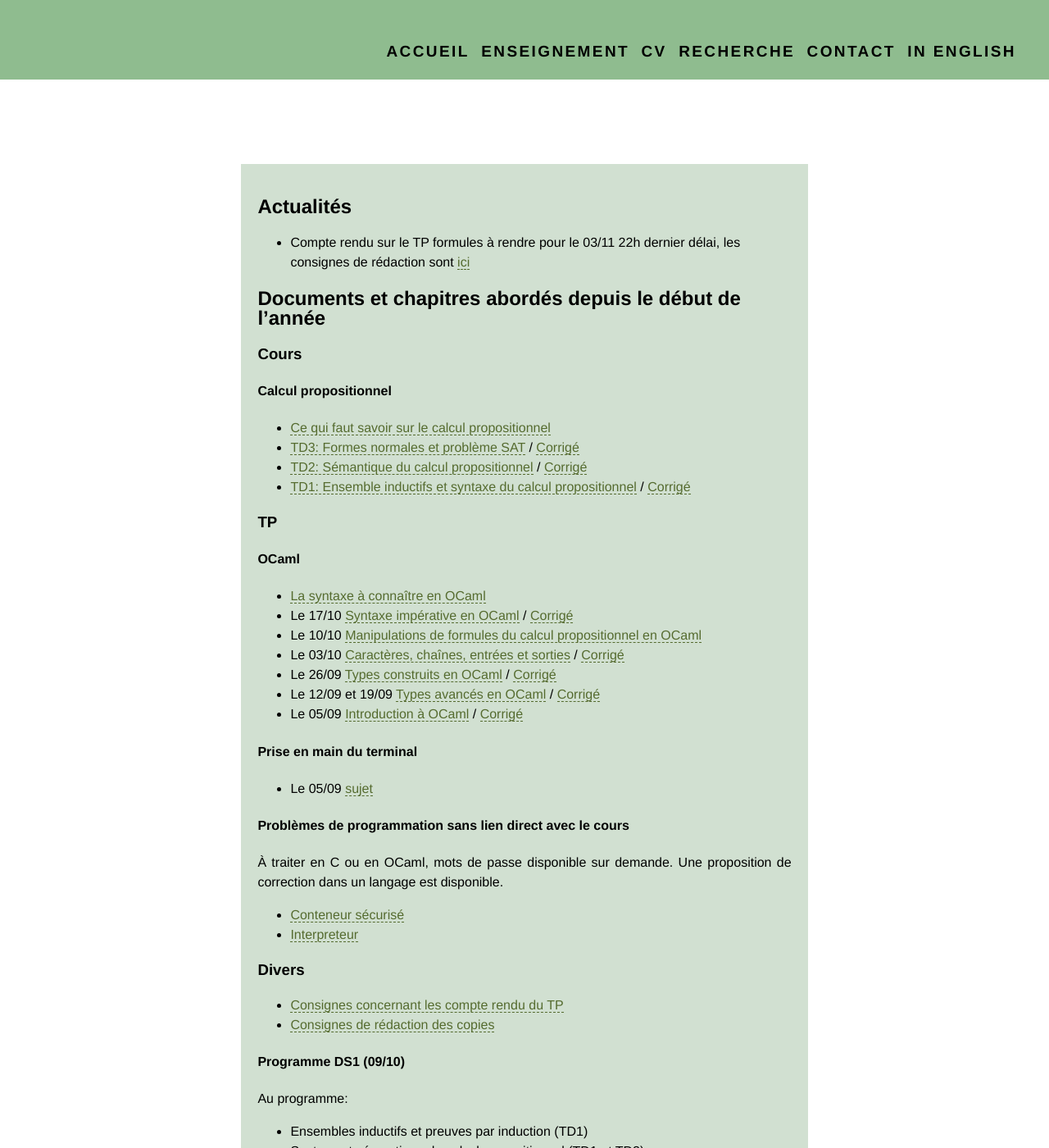
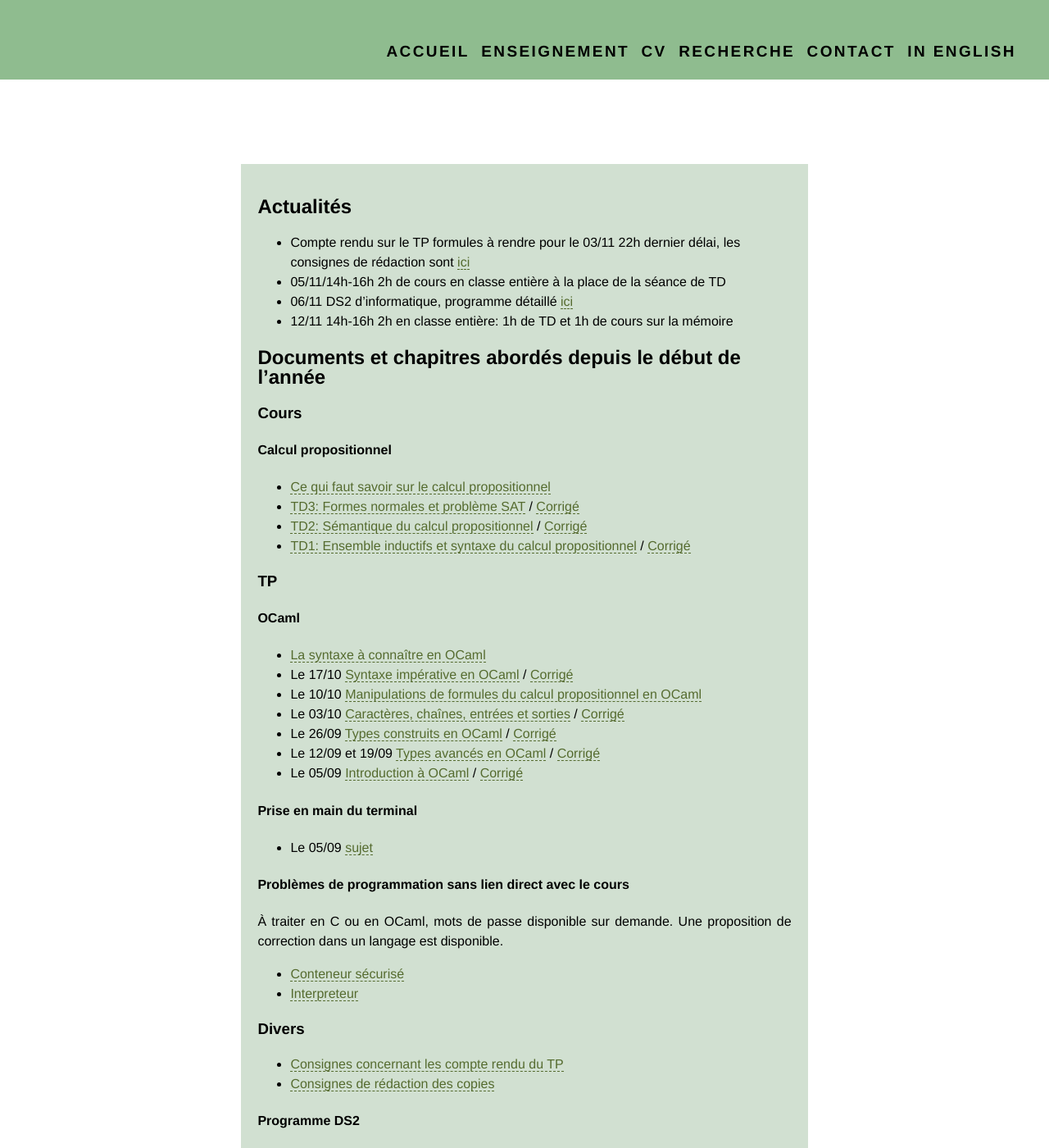
Before and after one commit to VladislavTempez/Vladislavtempez.github.io, a Jekyll site: the page built from pages/mp2i.md, in a window 1280 px wide and 1400 px high. Shown: the whole window at 82% size. Built offline with Jekyll 4.4.1, drawn with Linux system fonts in a browser that asks for light colours; some of the changed text lies outside the part shown.

Commit message:
actualités

```diff
--- a/pages/mp2i.md
+++ b/pages/mp2i.md
@@ -6,6 +6,9 @@ description: Vladislav Tempez - Enseignement - MP2I - Informatique
 ---
 ## Actualités
 - Compte rendu sur le TP formules à rendre pour le 03/11 22h dernier délai, les consignes de rédaction sont [ici](#divers)
+- 05/11/14h-16h 2h de cours en classe entière à la place de la séance de TD
+- 06/11 DS2 d'informatique, programme détaillé [ici](#programme-ds2)
+- 12/11 14h-16h 2h en classe entière: 1h de TD et 1h de cours sur la mémoire
 
 ## Documents et chapitres abordés depuis le début de l'année
 
@@ -39,6 +42,13 @@ description: Vladislav Tempez - Enseignement - MP2I - Informatique
 - [Consignes concernant les compte rendu du TP](https://nc-lycees.netocentre.fr/s/atbJ9Jgezo58yfA)
 - [Consignes de rédaction des copies](https://nc-lycees.netocentre.fr/s/Yf43iRNiZM3TAsL)
 
+#### Programme DS2
+- Le 06/11 de 15h45 à 17h45
+- Tout le calcul propositionnel
+- Toute la syntaxe OCaml
+- Un exercice de modélisation
+- Un exercice syntaxe/sémantique
+- Un exercice de programmation
 #### Programme DS1 (09/10)
 Au programme:
 - Ensembles inductifs et preuves par induction (TD1)
```
